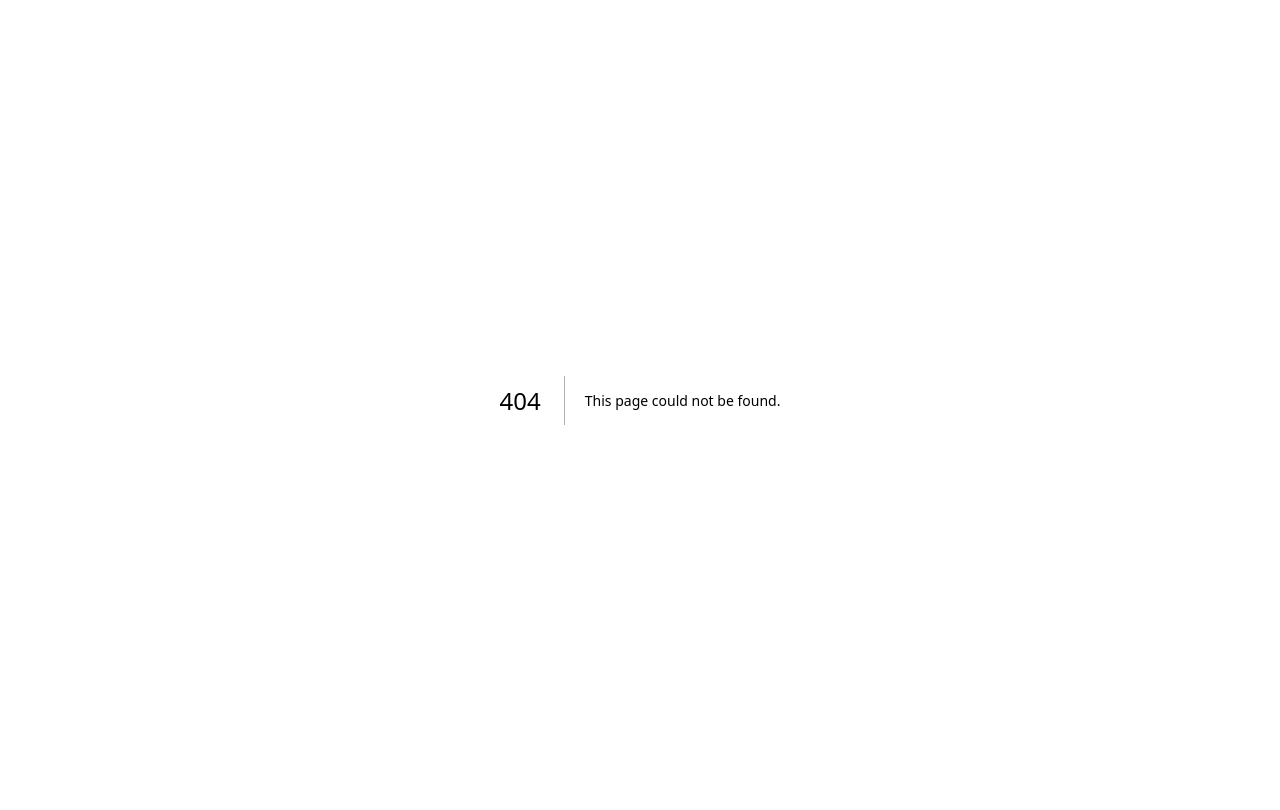
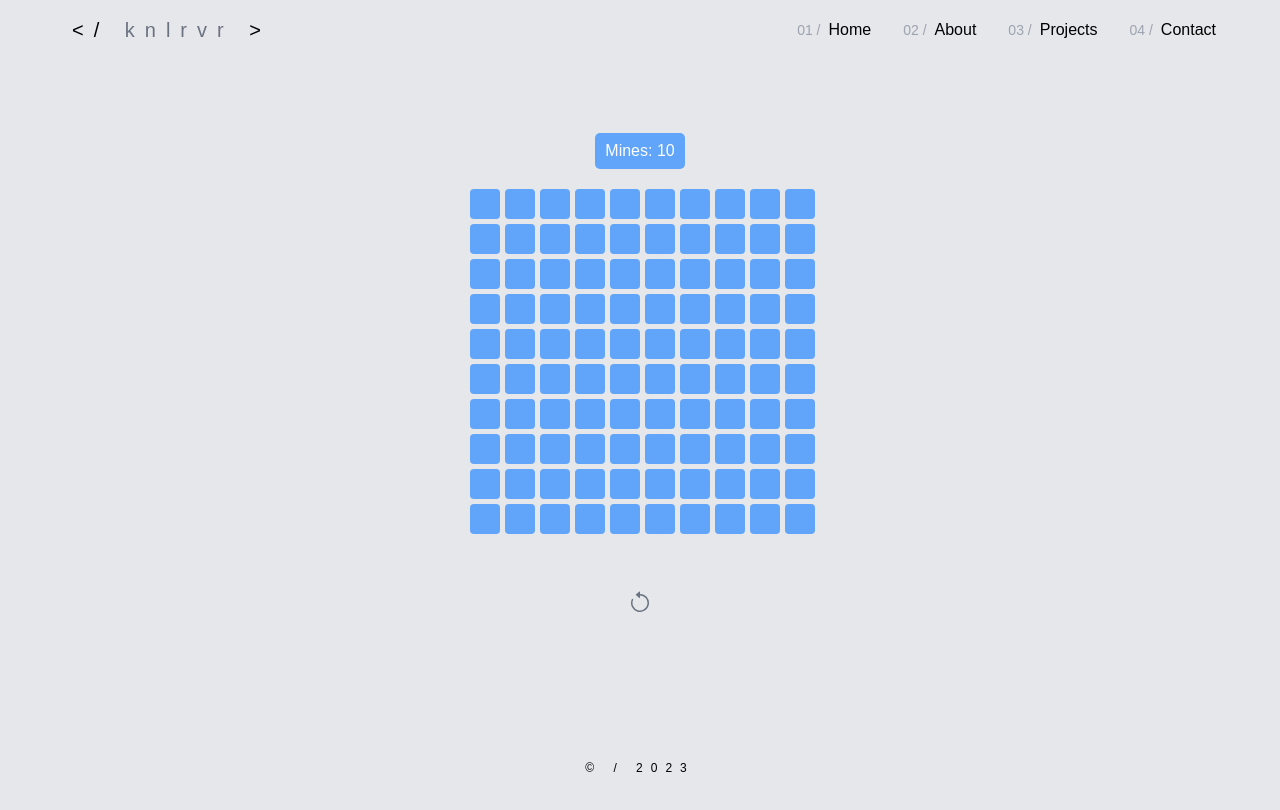
Before and after one commit to knlrvr/knlrvr-portfolio, a Next.js app: page /Minesweeper in a window 1280 px wide. Before the commit this address had no page. Shown: the top 810 px of the page. Built offline with nearby package versions, Linux system fonts and the light colour scheme.

Commit message:
added easter egg

```diff
--- /dev/null
+++ b/src/pages/Minesweeper.tsx
@@ -0,0 +1,16 @@
+import Minesweeper from '@/components/Minesweeper/Game'
+
+import Header from '@/components/Header'
+import Footer from '@/components/Footer'
+import NewCursor from '@/components/Cursor'
+
+export default function Game() {
+    return (
+        <div className="bg-gray-200">
+            <NewCursor />
+            <Header />
+            <Footer />
+            <Minesweeper />
+        </div>
+    )
+}
```
